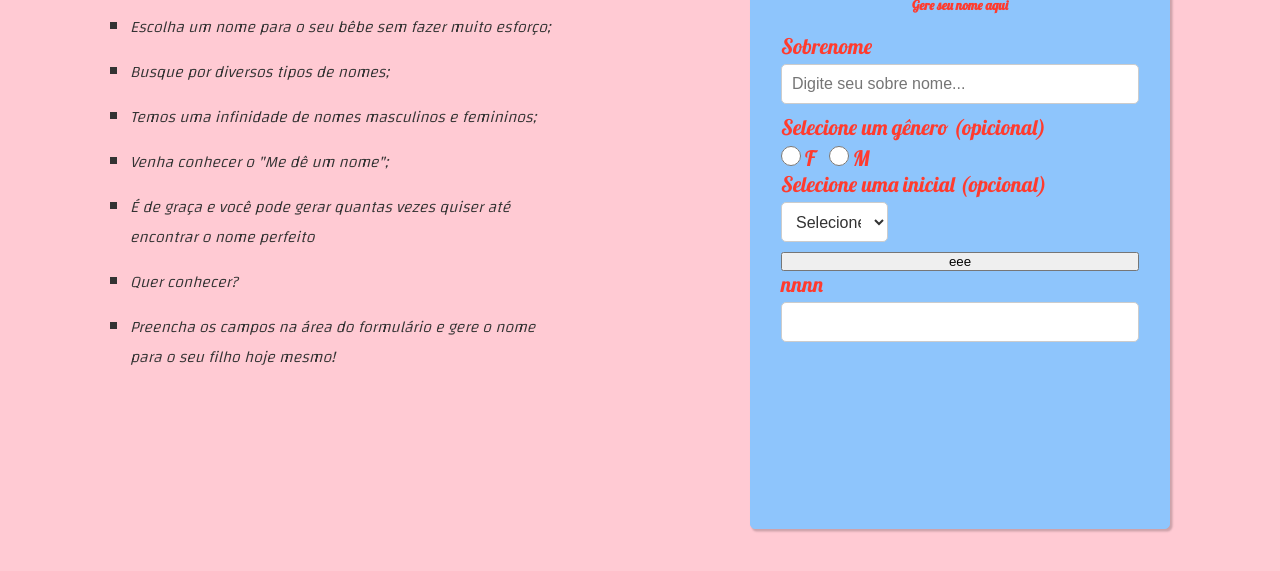
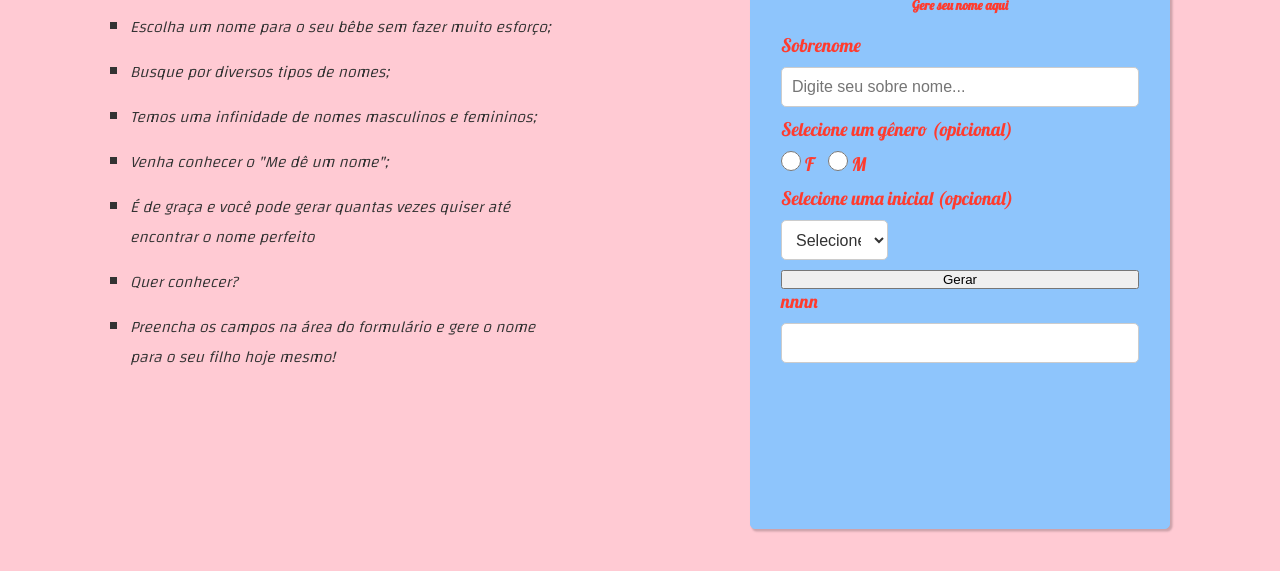
Before and after one commit to guilhermeMRC/projetoMeDeUmNome, a plain HTML site: page frontend/index.html in a window 1280 px wide. Shown: the part 213-784 px from the top of the page. Drawn offline with Linux system fonts and the light colour scheme.

Commit message:
Algumas modificações no frontend e começando a lidar com o backend da aplicação

```diff
--- a/frontend/index.html
+++ b/frontend/index.html
@@ -68,7 +68,7 @@
                 <option value="Y">Y</option>
                 <option value="Z">Z</option>
             </select>
-            <button>eee</button>
+            <button>Gerar</button>
             <label class="label-form" for="">nnnn</label>
             <input class="input-form" type="text" name="" id="resultName">
         </form>
--- a/frontend/style.css
+++ b/frontend/style.css
@@ -85,8 +85,8 @@ body {
 }
 
 .label-form {
-    margin-bottom: 5px;
-    font-size: 16pt;
+    margin-bottom: 10px;
+    font-size: 14pt;
     font-family: 'Lobster', cursive;
 
 }
@@ -94,6 +94,10 @@ body {
 .title-label-form {
     font-weight: normal;
     margin-top: 10px;
+}
+
+div {
+    margin-bottom: 10px;
 }
 
 .input-form {
```
Also changed, not shown: backend/index.js (added, +12 -0 lines), backend/package.json (added, +29 -0 lines), 2 other files.
